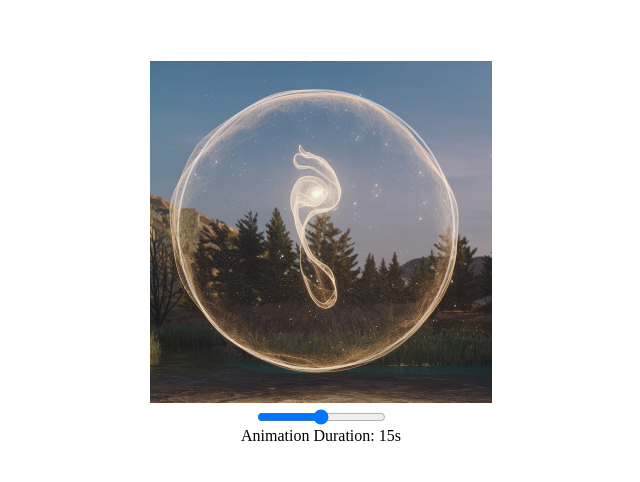
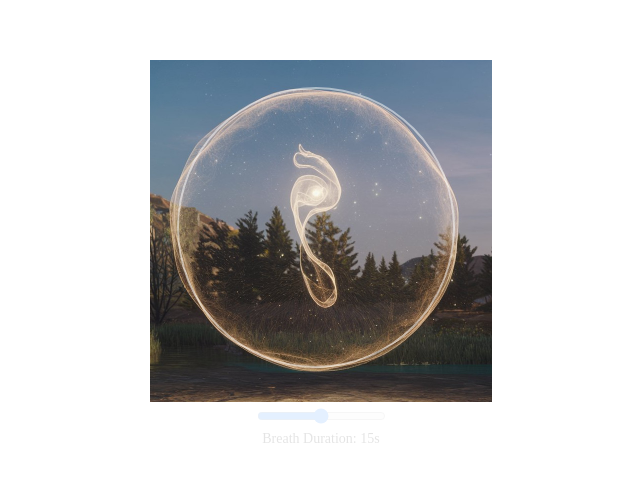
Before and after one commit to mdbudnick/img-breathbox, a plain HTML site: page index.html in a window 1280 px wide. Shown: the part 198-680 px from the top of the page, without its empty margins (319-959 px from the left). Drawn offline with nearby package versions, Linux system fonts and the light colour scheme.

Commit message:
Gray out slider when it is unused

```diff
--- a/index.html
+++ b/index.html
@@ -14,7 +14,7 @@
       <img src="./flo-cropped.jpg" class="focused-image" alt="Image of glowing orb" />
     </div>
     <input type="range" id="animation-slider" min="5" max="25" value="15" step="1" />
-    <label for="animation-slider" id="slider-label">Animation Duration: 15s</label>
+    <label for="animation-slider" id="slider-label">Breath Duration: 15s</label>
     <script src="https://code.jquery.com/jquery-3.6.0.min.js"></script>
     <script src="index.js"></script>
   </body>
--- a/index.js
+++ b/index.js
@@ -7,9 +7,26 @@ $(document).ready(function () {
     $slider.on('input', function () {
       const duration = $(this).val();
       $frame.css('animation-duration', `${duration}s`);
-      $label.text(`Animation Duration: ${duration}s`);
+      $label.text(`Breath Duration: ${duration}s`);
     });
 
     // Set the default animation duration
     $frame.css('animation-duration', `${$slider.val()}s`);
+
+  let timeout;
+  const greyOutSlider = () => {
+    $slider.css('opacity', 0.1);
+    $label.css('opacity', 0.1);
+  };
+
+  const restoreSlider = () => {
+    clearTimeout(timeout);
+    $slider.css('opacity', 1);
+    $label.css('opacity', 1);
+    timeout = setTimeout(greyOutSlider, 2000);
+  };
+
+  $slider.on('mouseover input', restoreSlider);
+
+  timeout = setTimeout(greyOutSlider, 2000);
   });
--- a/style.css
+++ b/style.css
@@ -36,9 +36,16 @@ html, body {
 #animation-slider {
     display: block;
     width: auto;
+    transition: opacity 1s ease;
 }
 
-  @keyframes pulsate {
+#slider-label {
+    font-size: 14px;
+    margin-top: 5px;
+    transition: opacity 1s ease;
+}
+
+@keyframes pulsate {
     0% {
         width: 30%;
         height: 30%;
```
